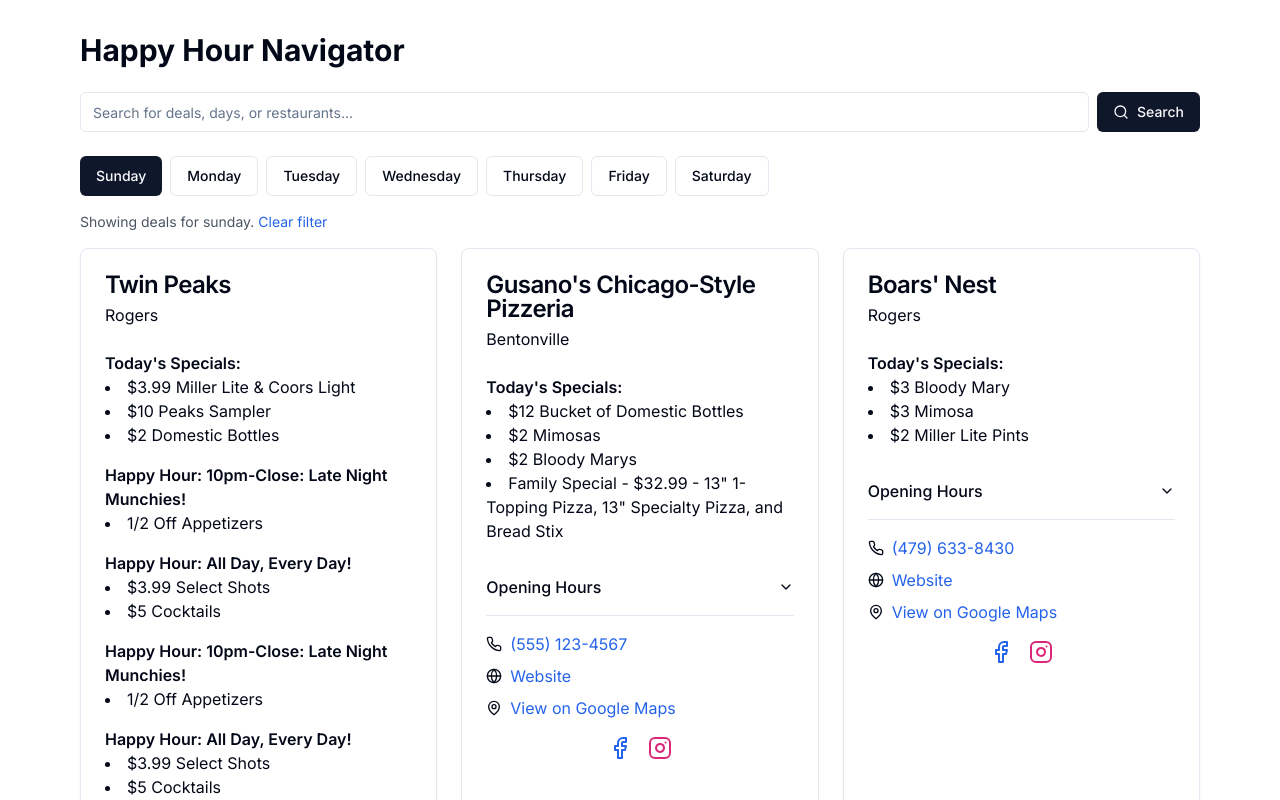
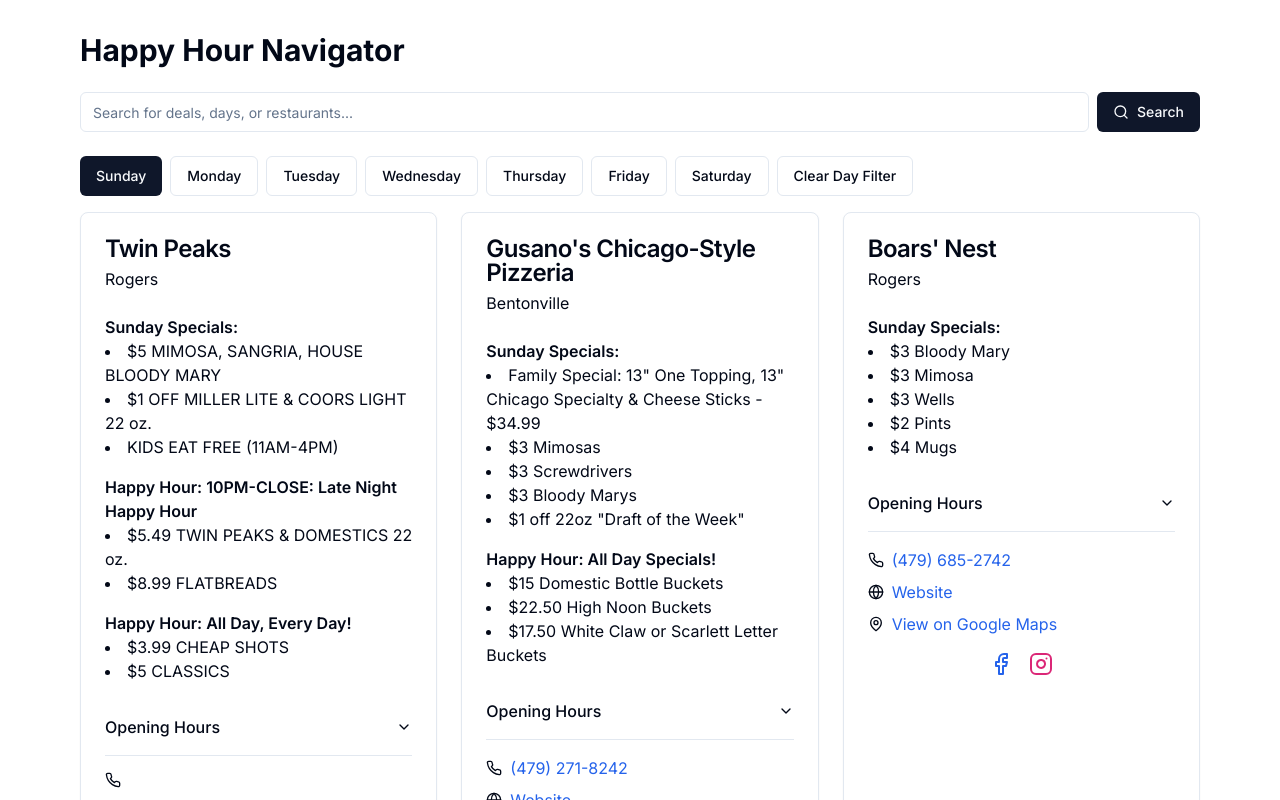
Before and after one commit to ryan258/hh-nextjs, a Next.js app: page / in a window 1280 px wide. Shown: the top 800 px of the page. Built offline with nearby package versions, Linux system fonts and the light colour scheme.

Commit message:
Update data to current

```diff
--- a/src/components/HappyHourNavigator.tsx
+++ b/src/components/HappyHourNavigator.tsx
@@ -15,124 +15,126 @@
 
 const sampleDeals: Restaurant[] = [
   {
-    id: "twinpeaksrogers",
-    name: "Twin Peaks",
-    location: "Rogers",
-    address: "123 Main St, Rogers, AR 72756", // You'll need to add the correct address
-    phone: "(555) 123-4567", // You'll need to add the correct phone number
-    website: "https://twinpeaksrestaurant.com/locations/rogers-ar",
-    facebook: "https://www.facebook.com/TwinPeaksRogers/",
-    instagram: "https://www.instagram.com/rogerstwinpeaks/",
-    googleMap: "https://www.google.com/maps/place/Twin+Peaks+Rogers/@36.3011917,-94.1738379,15z/data=!4m5!3m4!1s0x0:0xca20801366951863!8m2!3d36.3011917!4d-94.1738379",
-    cuisine: ["American", "Bar Food"],
-    priceRange: "$$",
+    "id": "twinpeaksrogers",
+    "name": "Twin Peaks",
+    "location": "Rogers",
+    "address": "2400 S PROMENADE BLVD, ROGERS, AR",
+    "phone": "", // Not provided in the PDF
+    "website": "https://twinpeaksrestaurant.com/locations/rogers-ar",
+    "facebook": "https://www.facebook.com/TwinPeaksRogers/",
+    "instagram": "https://www.instagram.com/rogerstwinpeaks/",
+    "googleMap": "https://www.google.com/maps/place/Twin+Peaks+Rogers/@36.3011917,-94.1738379,15z/data=!4m5!3m4!1s0x0:0xca20801366951863!8m2!3d36.3011917!4d-94.1738379",
+    "cuisine": ["American", "Bar Food"],
+    "priceRange": "$$",
     openHours: {
       monday: { open: 1100, close: 2400 },
       tuesday: { open: 1100, close: 2400 },
       wednesday: { open: 1100, close: 2400 },
-      thursday: { open: 1100, close: 2500 },
-      friday: { open: 1100, close: 2600 },
-      saturday: { open: 1100, close: 2600 },
+      thursday: { open: 1100, close: 2400 },
+      friday: { open: 1100, close: 2500 },
+      saturday: { open: 1100, close: 2500 },
       sunday: { open: 1100, close: 2400 }
     },
-    specials: {
-      monday: ["$3.99 Man Cans", "$2 Domestic Bottles", "$10.99 22oz Twin Peaks Brew & 6 Boneless Wings w/ Fries"],
-      tuesday: ["$3.99 House Ritas", "$2 Domestic Bottles", "$10.99 22oz Mexican Beer & Buffalo Chicken Tacos"],
-      wednesday: ["$3.99 All Wines by the Glass", "$2 Domestic Bottles", "$10.99 22oz Domestic Beers & Cheeseburgers"],
-      thursday: ["$3.99 All Seltzers", "$2 Domestic Bottles", "$10.99 22oz Samuel Adams Seasonal & Chicken Tenders"],
-      friday: ["Bourbon & Brews (5-7pm)", "$3.99 Jim Beam Old Fashioned"],
-      saturday: ["$3.99 Miller Lite & Coors Light", "$10 Peaks Sampler"],
-      sunday: ["$3.99 Miller Lite & Coors Light", "$10 Peaks Sampler", "$2 Domestic Bottles"]
+    "specials": {
+    "monday": ["$5.99 YUENGLING 22 oz.", "$5 HOUSE LONG ISLAND ICED TEA"],
+    "tuesday": ["$8.99 STREET TACOS", "$5.99 MEXICAN DRAFTS 22 oz.", "$5 HOUSE MARGARITA"],
+    "wednesday": ["$8 SAZERAC RYE OLD FASHIONED", "$5.99 SHINER BOCK 22 oz.", "BUY 6 WINGS GET 6 FREE"],
+    "thursday": ["$5 SANGRIA", "$5 WINE BY THE GLASS & BOTTLE PRICED 1/2", "$5.99 SHINER BOCK 22 oz."],
+    "friday": ["$3.99 FIREBALL SHOTS"],
+    "saturday": ["$5 MIMOSA, SANGRIA, HOUSE BLOODY MARY", "$1 OFF BUD LIGHT 22 oz.", "KIDS EAT FREE (11AM-4PM)"],
+    "sunday": ["$5 MIMOSA, SANGRIA, HOUSE BLOODY MARY", "$1 OFF MILLER LITE & COORS LIGHT 22 oz.", "KIDS EAT FREE (11AM-4PM)"]
   },
-    happyHours: [
+  "happyHours": [
     {
-        time: "11-3pm: Lunch Combos",
-        specials: ["Lunch Combos Starting at $7.29"],
-        dow: ["monday", "tuesday", "wednesday", "thursday", "friday"]
+      "time": "3PM-6PM",
+      "specials": [
+        "$2 CRISPY MINI BEEF TACOS",
+        "$3 CHIPS & SALSA",
+        "$1 OFF 22 oz. DOMESTIC DRAFTS",
+        "$2 OFF 22 oz. TWIN PEAKS DRAFTS",
+        "$5 FRIED PICKLES, CHIPS & QUESO, MOZZARELLA BITES",
+        "$7 TRIPLE PLAYS, QUESADILLAS, LOADED FRIES"
+      ],
+      "dow": ["monday", "tuesday", "wednesday", "thursday", "friday"]
     },
     {
-        time: "3-6pm",
-        specials: ["1/2 Off Appetizers", "$1.50  10oz Domestic Brews", "$2.50  10oz Twin Peaks Brews", "$3 22oz Domestic Brews", "$3.50  22oz Twin Peaks Brews"],
-        dow: ["monday", "tuesday", "wednesday", "thursday", "friday"]
+      "time": "10PM-CLOSE: Late Night Happy Hour",
+      "specials": ["$5.49 TWIN PEAKS & DOMESTICS 22 oz.", "$8.99 FLATBREADS"],
+      "dow": ["sunday", "monday", "tuesday", "wednesday", "thursday"]
     },
     {
-        time: "10pm-Close: Late Night Munchies!",
-        specials: ["1/2 Off Appetizers"],
-        dow: ["sunday", "monday", "tuesday", "wednesday", "thursday"]
-      },
-      {
-        time: "All Day, Every Day!",
-        specials: ["$3.99 Select Shots", "$5 Cocktails"],
-        dow: ["saturday", "sunday", "monday", "tuesday", "wednesday", "thursday", "friday"]
+      "time": "All Day, Every Day!",
+      "specials": ["$3.99 CHEAP SHOTS", "$5 CLASSICS"],
+      "dow": ["saturday", "sunday", "monday", "tuesday", "wednesday", "thursday", "friday"]
     }
   ]
   },
   {
     id: "gusanosbentonville",
-    name: "Gusano's Chicago-Style Pizzeria", // Assuming this based on the Facebook link
-    location: "Bentonville", // Assuming this based on the id
-    address: "123 Main St, Bentonville, AR 72712", // You need to add the correct address
-    phone: "(555) 123-4567", // You need to add the correct phone number
-    website: "https://www.gusanospizza.com", // You need to add the correct website
+    name: "Gusano's Chicago-Style Pizzeria",
+    location: "Bentonville",
+    address: "2905 S Walton Blvd #9, Bentonville, AR 72712",
+    phone: "(479) 271-8242",
+    website: "https://gusanos.pizza/",
     facebook: "https://www.facebook.com/Gusanos-Chicago-Style-Pizzeria-109101078783045/",
     instagram: "https://www.instagram.com/explore/locations/138576752827437/gusanos-chicago-style-pizzeria-bentonville-ar/",
     googleMap: "https://goo.gl/maps/gE3hRqDaW2rUXf128",
-    cuisine: ["Pizza", "Italian"], // You need to add the correct cuisine types
-    priceRange: "$$", // You need to add the correct price range
+    cuisine: ["Pizza", "Italian"],
+    priceRange: "$$",
     openHours: {
       monday: {
         open: 1100,
-        close: 2000
+        close: 2200
       },
       tuesday: {
         open: 1100,
-        close: 2000
+        close: 2200
       },
       wednesday: {
         open: 1100,
-        close: 2000
+        close: 2200
       },
       thursday: {
         open: 1100,
-        close: 2000
+        close: 2200
       },
       friday: {
         open: 1100,
-        close: 2000
+        close: 2300
       },
       saturday: {
         open: 1100,
-        close: 2000
+        close: 2300
       },
       sunday: {
         open: 1100,
-        close: 2000
+        close: 2200
       }
     },
     specials: {
-      monday: ['$17.99 13" 1-Topping Pizza w/ Bread Stix', '$7.99 Sandwich of the Day - Turkey Club'],
-      tuesday: ['$2 Domestic Bottles', '$17.99 13" 1-Topping Pizza w/ Bread Stix', '$7.99 Sandwich of the Day - Dagwood'],
-      wednesday: ['$9.99 13" 1-Topping Pizza (dine in / after 4pm)', '$10.99 13" 1-Topping Pizza (to go or delivery / after 4pm)', 'Add Breadstix for $2.99', '$17.99 13" 1-Topping Pizza w/ Bread Stix', '$7.99 Sandwich of the Day - Ham & Cheese'],
-      thursday: ['$17.99 13" 1-Topping Pizza w/ Bread Stix', '$7.99 Sandwich of the Day - Hawaiian Turkey'],
-      friday: ['Specials on House Wines', '$17.99 13" 1-Topping Pizza w/ Bread Stix', '$7.99 Sandwich of the Day - Italian Sub'],
-      saturday: ['$2 Short Domestics', '$6.50 Domestic Pitchers'],
-      sunday: ['$12 Bucket of Domestic Bottles', '$2 Mimosas', '$2 Bloody Marys', 'Family Special - $32.99 - 13" 1-Topping Pizza, 13" Specialty Pizza, and Bread Stix']
+        "monday": ["AFTER 4PM: $8 Domestic Pitchers", "$3 Kid's Cheese or Pepperoni", "$2 off Calzones"],
+        "tuesday": ["AFTER 4PM: $3 Domestic Bottles", "$3 Kid's Cheese or Pepperoni", "25% off Chicago Dogs"],
+        "wednesday": ["AFTER 4PM: $5 Signature Drinks", "$3.99 Cheese Stix", "$10.99 - 13\" One Topping (Dine-In)", "$11.99 - 13\" One Topping (To-Go)"],
+        "thursday": ["AFTER 4PM: 50¢ off Tall Boy Cans", "25% off Wings"],
+        "friday": ["AFTER 4PM: $4 House Wine"],
+        "saturday": ["$8 Domestic Pitchers", "$3 Fireball Shots", "$21.99 - 16\" 3 Topping"],
+        "sunday": ["Family Special: 13\" One Topping, 13\" Chicago Specialty & Cheese Sticks - $34.99", "$3 Mimosas", "$3 Screwdrivers", "$3 Bloody Marys", "$1 off 22oz \"Draft of the Week\""]
     },
     happyHours: [
       {
-        time: 'All Day Happiest Hour!',
-        specials: ['$1 12oz Domestic Drafts', '$2 22oz Domestic Drafts'],
-        dow: ['thursday']
+        time: 'All Day Specials!',
+        specials: ["$15 Domestic Bottle Buckets", "$22.50 High Noon Buckets","$17.50 White Claw or Scarlett Letter Buckets"],
+        dow: ["saturday", "sunday", "monday", "tuesday", "wednesday", "thursday", "friday"]
       },
       {
         time: '3-7pm',
         specials: ['$1 off Drafts', '$1 off Wells', '$1 off Wines'],
-        dow: ['monday', 'tuesday', 'wednesday', 'friday']
+        dow: ['monday', 'tuesday', 'wednesday', 'thursday', 'friday']
       },
       {
         time: '5-6pm: Happiest Hour!',
         specials: ['$1 12oz Domestic Drafts', '$2 22oz Domestic Drafts'],
-        dow: ['monday', 'tuesday', 'wednesday', 'friday']
+        dow: ['monday', 'tuesday', 'wednesday', 'thursday', 'friday']
       }
     ]
   },
@@ -140,14 +142,14 @@
     id: 'jjsrogers',
     name: "JJ's Grill",
     location: 'Rogers',
-    address: '4500 W Walnut St, Rogers, AR 72756', // You may need to verify this address
-    phone: '(479) 636-3399', // You may need to verify this phone number
+    address: '4500 W Walnut St, Rogers, AR 72756',
+    phone: '(479) 372-4460',
     website: 'http://jjsgrill.com/jjsrogers/',
     facebook: 'https://www.facebook.com/JJsGrillRogers/',
     instagram: 'https://www.instagram.com/jjsgrill/',
     googleMap: 'https://goo.gl/maps/hWm41PP4QhZ3bGWZA',
-    cuisine: ['American', 'Bar & Grill'], // You may want to adjust these cuisine types
-    priceRange: '$$', // You may want to adjust this price range
+    cuisine: ['American', 'Bar & Grill'],
+    priceRange: '$$',
     openHours: {
       monday: { open: 1100, close: 2400 },
       tuesday: { open: 1100, close: 2400 },
@@ -155,15 +157,15 @@
       thursday: { open: 1100, close: 2400 },
       friday: { open: 1100, close: 2400 },
       saturday: { open: 1100, close: 2400 },
-      sunday: { open: 0, close: 0 } // Changed from null to 0 to match the number type
+      sunday: { open: 0, close: 0 }
     },
     specials: {
-      monday: ['$5 Moscow or Kentucky Mule', "$2.50 JJ's Light Draft", '$1.99 Frozen Margaritas'],
+      monday: ['$5 Moscow or Kentucky Mule',  '$1.99 Frozen Margaritas'],
       tuesday: ["$3 JJ's Seasonal Draft", '$3.50 House Wine', '$1.99 Frozen Margaritas'],
       wednesday: ['$3.50 Jack & Coke', '$2.50 Shock Top Draft', '$1.99 Frozen Margaritas'],
       thursday: ['$3 Long Island Tea', "$3 JJ's Red Draft", '$1.99 Frozen Margaritas'],
       friday: ["$5 JJ's Dirty Shirley", "$3 JJ's IPA Draft", '$3 Fireball Shot', '$1.99 Frozen Margaritas'],
-      saturday: ['$5 Smithworks Bloody Mary', "$3 JJ's Rasp Wheat", "$3 JJ's McFizzle Shot", '$1.99 Frozen Margaritas'],
+      saturday: [],
       sunday: []
     },
     happyHours: [
@@ -176,11 +178,6 @@
         time: '3-6pm',
         specials: ['$2 Domestic Pints', '$3 Other Pints', '$.50 off All Bottled Beer', '$2 All Well Drinks', '$2.50 All House Wine (Glasses)', '$5 3 Cheeseburger Sliders', "$5 5 Strips 'n 5 Wings", "$25 25 Strips 'n 25 Wings"],
         dow: ['monday', 'tuesday', 'wednesday', 'thursday', 'friday', 'saturday']
-      },
-      {
-        time: '3:00-3:20 | 4:20-4:40 | 5:40-6:00',
-        specials: ["$1 Select JJ's Brewing Co. Drafts"],
-        dow: ['monday', 'tuesday', 'wednesday', 'thursday', 'friday', 'saturday']
       }
     ]
   },
@@ -188,14 +185,14 @@
     id: 'boarsnestrogers',
     name: "Boars' Nest",
     location: 'Rogers',
-    address: '2323 S 8th St, Rogers, AR 72758', // You may need to verify this address
-    phone: '(479) 633-8430', // You may need to verify this phone number
+    address: '4404 W Walnut St, Rogers, AR 72756',
+    phone: '(479) 685-2742',
     website: 'https://www.boarsnestnwa.com/',
     facebook: 'https://www.facebook.com/boarsnestrogers/',
     instagram: 'https://www.instagram.com/explore/locations/169354685/boars-nest-rogers/',
     googleMap: 'https://g.page/boarsnestrogers?share',
-    cuisine: ['American', 'Bar & Grill'], // You may want to adjust these cuisine types
-    priceRange: '$$', // You may want to adjust this price range
+    cuisine: ['American', 'Bar & Grill'],
+    priceRange: '$$',
     openHours: {
       monday: { open: 1100, close: 2600 },
       tuesday: { open: 1100, close: 2600 },
@@ -203,31 +200,26 @@
       thursday: { open: 1100, close: 2600 },
       friday: { open: 1100, close: 2600 },
       saturday: { open: 1100, close: 2600 },
-      sunday: { open: 1100, close: 2600 }
+      sunday: { open: 1100, close: 2400 }
     },
     specials: {
-      monday: ['$1.25 Wings', '$6 32oz Mug ($3 Domestic / $4 Craft Refills)'],
-      tuesday: ['$5.99 Street Taco Basket'],
-      wednesday: ['Karaoke Night (8pm - Midnight)', '$1.50 Ribs', '$2.25 Domestic Bottles'],
-      thursday: ['$1 Off Burgers', '$10 Domestic Buckets', '$15 Mexican Buckets'],
-      friday: ['$1 Off All Craft Beers', '$14 Margarita Pitchers'],
-      saturday: ['$1.50 Ribs', '$4 Boys (Jim, Jack, Johnny & Jose)', '$10 Domestic Buckets', '$14 Margarita Pitchers'],
-      sunday: ['$3 Bloody Mary', '$3 Mimosa', '$2 Miller Lite Pints']
+      monday: ['$1.75 Wings', '$6 32oz Mug ($4 Domestic / $5 Craft Refills)'],
+      tuesday: ['$2.25 Domestic Bottles', '$5 Wine', '$2.50 Wells'],
+      wednesday: ['$2.25 Domestic Bottles'],
+      thursday: ['$10 Domestic Buckets', '$15 Import Buckets'],
+      friday: ['$1 Off All Local Craft Beers'],
+      saturday: ['$10 Domestic Buckets', '$15 Import Buckets', '$4 Boys (Jim, Jack, Johnny & Jose)'],
+      sunday: ['$3 Bloody Mary', '$3 Mimosa', '$3 Wells', '$2 Pints', '$4 Mugs']
     },
     happyHours: [
       {
         time: '3-8pm',
-        specials: ['$2.25 Domestic bottles', '$2.50 Wine', '$2.50 Wells', '1/2 price Appetizers (Nachos, Chips & Salsa, Fried Pickles, Cheese Fries)'],
+        specials: ['$2.25 Domestic bottles', '$2.50 Wells', '$5.00 Wine', '$1 0ff All Drafts', '1/2 price Appetizers (Nachos, Chips & Salsa, Fried Pickles, Cheese Fries)'],
         dow: ['monday', 'wednesday', 'thursday', 'friday']
       },
       {
-        time: 'All Day',
-        specials: ['$2.25 Domestic bottles', '$2.50 Wine', '$2.50 Wells', '1/2 price Appetizers (Nachos, Chips & Salsa, Fried Pickles, Cheese Fries)'],
-        dow: ['tuesday']
-      },
-      {
         time: '11am-3pm',
-        specials: ['$2.25 Domestic bottles', '$2.50 Wine', '$2.50 Wells', '1/2 price Appetizers (Nachos, Chips & Salsa, Fried Pickles, Cheese Fries)'],
+        specials: ['$2.25 Domestic bottles', '$2.50 Wells', '$5.00 Wine', '$1 0ff All Drafts', '1/2 price Appetizers (Nachos, Chips & Salsa, Fried Pickles, Cheese Fries)'],
         dow: ['saturday']
       }
     ]
@@ -236,14 +228,14 @@
     id: 'bigwhiskeysbentonville',
     name: "Big Whiskey's",
     location: 'Bentonville',
-    address: '3600 SE Metro Pkwy, Bentonville, AR 72712', // You may need to verify this address
-    phone: '(479) 326-7243', // You may need to verify this phone number
+    address: '3600 SE Guess Who Dr Ste. 2 Ste. 2, Bentonville, AR 72712',
+    phone: '(479) 250-9244',
     website: 'https://bigwhiskeys.com/location/bentonville-ar/',
     facebook: 'https://www.facebook.com/bigwhiskeysbentonville/',
     instagram: 'https://instagram.com/big.whiskeys',
     googleMap: 'https://goo.gl/maps/s3dxyaPJZv2BL4tb8',
-    cuisine: ['American', 'Bar & Grill'], // You may want to adjust these cuisine types
-    priceRange: '$$', // You may want to adjust this price range
+    cuisine: ['American', 'Bar & Grill'],
+    priceRange: '$$',
     openHours: {
       monday: { open: 1100, close: 2400 },
       tuesday: { open: 1100, close: 2400 },
@@ -260,27 +252,26 @@
       thursday: ["After 6pm: $5 Martini's"],
       friday: ['After 6pm: $6 Old Fashioned'],
       saturday: ['$2 off All Whiskey Flights'],
-      sunday: ['$2.50 Domestics', '$3.50 Craft/Import Drafts']
+      sunday: ['$2.75 Domestics', '$3.75 Craft/Import Drafts']
     },
     happyHours: [
       {
         time: '3-6pm',
-        specials: ['$2 Domestic Pints', '$3 Craft Pints', '$5 Select Apps'],
+        specials: ['$2 Domestic Pints', '$3 Craft Pints', '$6 Select Apps'],
         dow: ['monday', 'tuesday', 'wednesday', 'thursday', 'friday']
       }
     ]
   },
   // Add more restaurants here as needed
 ];
-
+const HappyHourNavigator: React.FC = () => {
     const getDayOfWeek = () => {
       const days = ['sunday', 'monday', 'tuesday', 'wednesday', 'thursday', 'friday', 'saturday'];
       return days[new Date().getDay()];
     };
 
-const HappyHourNavigator: React.FC = () => {
     const [searchTerm, setSearchTerm] = useState('');
-  const [selectedDay, setSelectedDay] = useState<string>(getDayOfWeek());
+    const [selectedDay, setSelectedDay] = useState<string | null>(getDayOfWeek());
     const [deals, setDeals] = useState<Restaurant[]>(sampleDeals);
 
     const handleSearch = (event: React.ChangeEvent<HTMLInputElement>) => {
@@ -291,20 +282,32 @@
       setSelectedDay(prevDay => prevDay === day ? null : day);
     };
 
-  const filteredDeals = deals.filter(restaurant =>
-    (searchTerm === '' ||
-     restaurant.name.toLowerCase().includes(searchTerm.toLowerCase()) ||
-     restaurant.location.toLowerCase().includes(searchTerm.toLowerCase())) &&
-    (selectedDay === null || // Add this condition
-     restaurant.specials[selectedDay]?.length > 0 ||
-     restaurant.happyHours.some(happyHour => happyHour.dow.includes(selectedDay)))
-  );
-
     const formatTime = (time: number) => {
       const hours = Math.floor(time / 100);
       const minutes = time % 100;
       return `${hours.toString().padStart(2, '0')}:${minutes.toString().padStart(2, '0')}`;
     };
+
+    const searchFiltered = deals.filter(restaurant =>
+      searchTerm === '' ||
+      restaurant.name.toLowerCase().includes(searchTerm.toLowerCase()) ||
+      restaurant.location.toLowerCase().includes(searchTerm.toLowerCase()) ||
+      Object.values(restaurant.specials).flat().some(special =>
+        special.toLowerCase().includes(searchTerm.toLowerCase())
+      ) ||
+      restaurant.happyHours.some(happyHour =>
+        happyHour.specials.some(special =>
+          special.toLowerCase().includes(searchTerm.toLowerCase())
+        )
+      )
+    );
+
+    const filteredDeals = selectedDay
+      ? searchFiltered.filter(restaurant =>
+          restaurant.specials[selectedDay]?.length > 0 ||
+          restaurant.happyHours.some(happyHour => happyHour.dow.includes(selectedDay))
+        )
+      : searchFiltered;
 
     return (
       <div className="p-4 max-w-6xl mx-auto">
@@ -326,17 +329,17 @@
             <Button
               key={day}
               variant={selectedDay === day.toLowerCase() ? "default" : "outline"}
-            onClick={() => setSelectedDay(day.toLowerCase())}
+              onClick={() => handleDaySelect(day.toLowerCase())}
             >
               {day}
             </Button>
           ))}
+          {selectedDay && (
+            <Button variant="outline" onClick={() => setSelectedDay(null)}>
+              Clear Day Filter
+            </Button>
+          )}
         </div>
-      {selectedDay && (
-        <p className="mb-4 text-sm text-gray-600">
-          Showing deals for {selectedDay}. <button onClick={() => setSelectedDay(null)} className="text-blue-600 hover:underline">Clear filter</button>
-        </p>
-      )}
         <div className="grid grid-cols-1 md:grid-cols-2 lg:grid-cols-3 gap-6">
           {filteredDeals.map(restaurant => (
             <Card key={restaurant.id}>
@@ -345,11 +348,11 @@
                 <p>{restaurant.location}</p>
               </CardHeader>
               <CardContent>
-    {selectedDay && (
+                {selectedDay ? (
                   <>
                     {restaurant.specials[selectedDay]?.length > 0 && (
                       <div className="mb-4">
-              <h4 className="font-semibold">Today's Specials:</h4>
+                        <h4 className="font-semibold">{selectedDay.charAt(0).toUpperCase() + selectedDay.slice(1)} Specials:</h4>
                         <ul className="list-disc list-inside">
                           {restaurant.specials[selectedDay].map((special, index) => (
                             <li key={index}>{special}</li>
@@ -369,11 +372,33 @@
                       </div>
                     ))}
                   </>
-      )}
-
-      {restaurant.happyHours.filter(happyHour => happyHour.dow.includes(selectedDay)).map((happyHour, index) => (
+                ) : (
+                  <>
+                    <Accordion type="single" collapsible className="w-full mb-4">
+                      <AccordionItem value="item-1">
+                        <AccordionTrigger>Daily Specials</AccordionTrigger>
+                        <AccordionContent>
+                          {Object.entries(restaurant.specials).map(([day, specials]) => (
+                            <div key={day} className="mb-2">
+                              <h4 className="font-semibold capitalize">{day}</h4>
+                              <ul className="list-disc list-inside">
+                                {specials.map((special, index) => (
+                                  <li key={index}>{special}</li>
+                                ))}
+                              </ul>
+                            </div>
+                          ))}
+                        </AccordionContent>
+                      </AccordionItem>
+                      <AccordionItem value="item-2">
+                        <AccordionTrigger>Happy Hours</AccordionTrigger>
+                        <AccordionContent>
+                          {restaurant.happyHours.map((happyHour, index) => (
                             <div key={index} className="mb-4">
-          <h4 className="font-semibold">Happy Hour: {happyHour.time}</h4>
+                              <h4 className="font-semibold">{happyHour.time}</h4>
+                              <p className="text-sm text-gray-600 mb-1">
+                                {happyHour.dow.map(day => day.charAt(0).toUpperCase() + day.slice(1)).join(', ')}
+                              </p>
                               <ul className="list-disc list-inside">
                                 {happyHour.specials.map((special, specialIndex) => (
                                   <li key={specialIndex}>{special}</li>
@@ -381,9 +406,14 @@
                               </ul>
                             </div>
                           ))}
+                        </AccordionContent>
+                      </AccordionItem>
+                    </Accordion>
+                  </>
+                )}
 
                 <Accordion type="single" collapsible className="w-full mb-4">
-        <AccordionItem value="item-1">
+                  <AccordionItem value="item-3">
                     <AccordionTrigger>Opening Hours</AccordionTrigger>
                     <AccordionContent>
                       {Object.entries(restaurant.openHours).map(([day, hours]) => (
```
Lines whose indentation alone changed are shown as unchanged.
